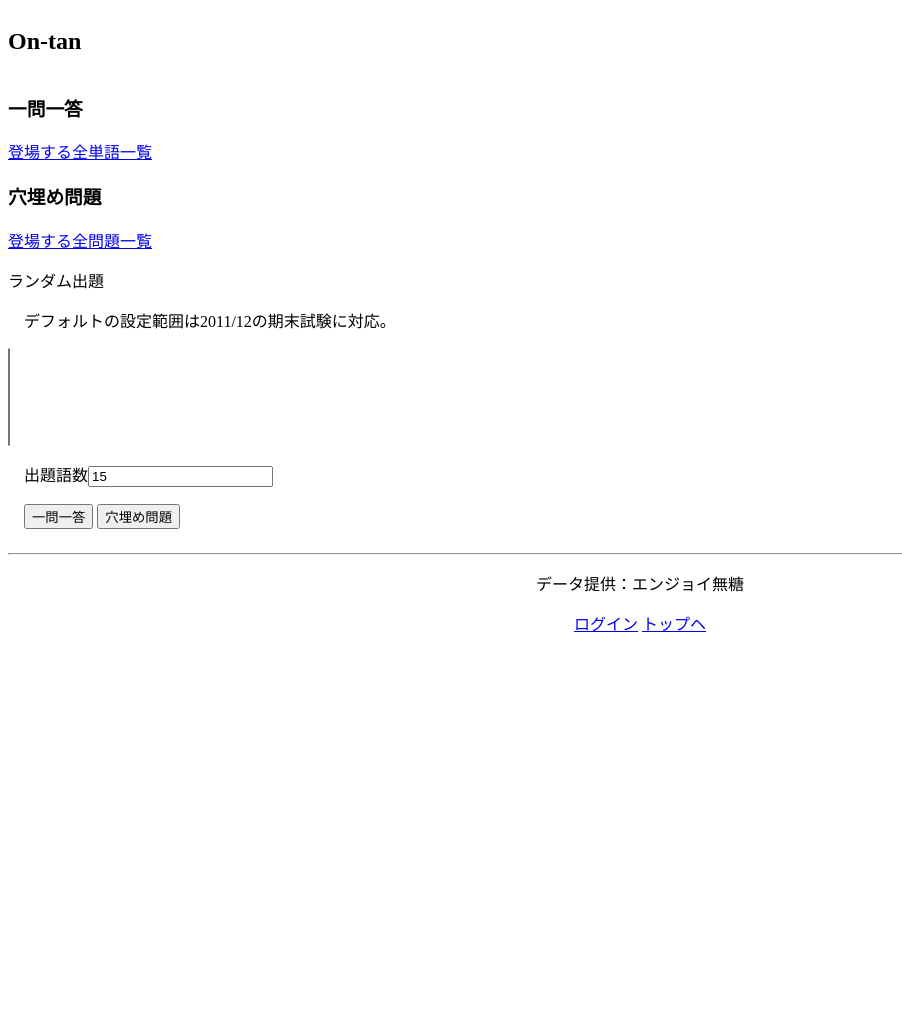
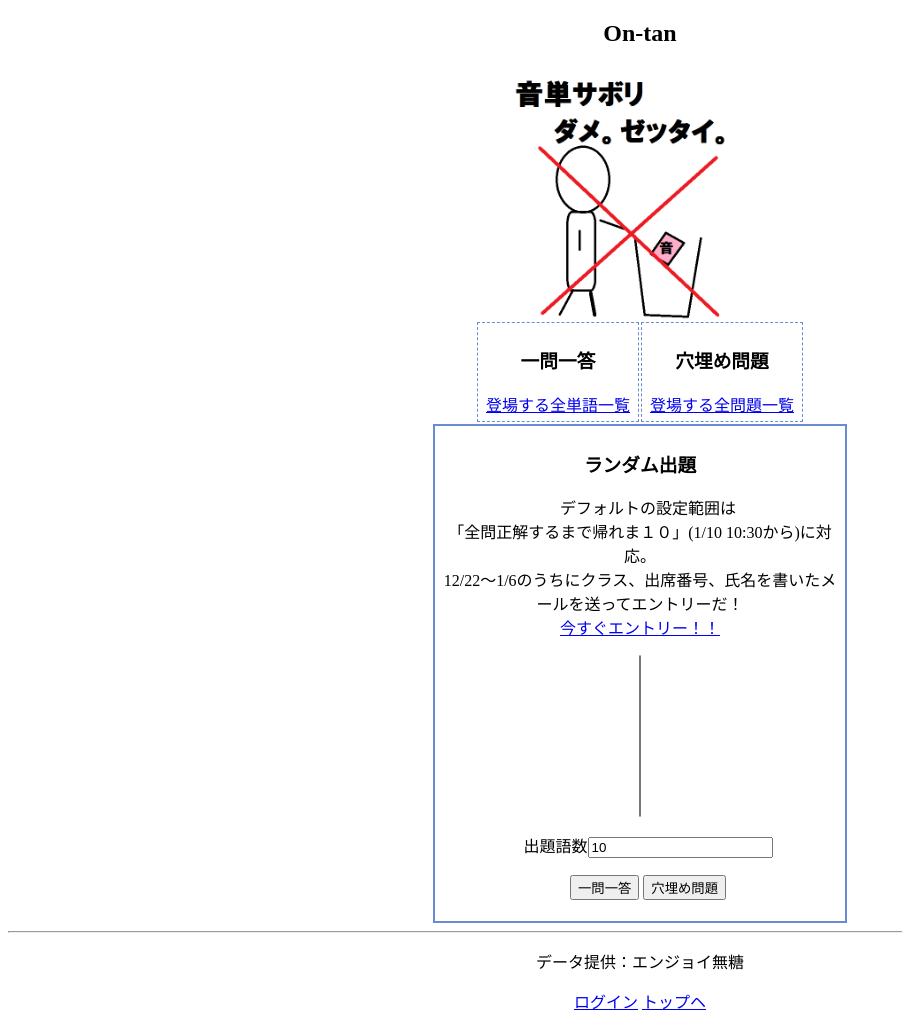
Before and after one commit to pheehs/django-footprints, a Python web app: template templates/ontan/index.html in a window 1280 px wide. Shown: the whole page, without its empty margins (0-902 px from the left). Before the commit the page ends 632 px from the top, so only its background shows below. Run offline with Jinja, Linux system fonts and the light colour scheme; the template is opened without the code that fills it, so the values that code supplies are empty.

Commit message:
Add top image and improve interface.

```diff
--- a/media/ontan.css
+++ b/media/ontan.css
@@ -1,13 +1,14 @@
-body {  }
+body {
+   text-align: center;
+}
 
 #wrap {
     margin: 0 auto;
 }
 
 #title {
-    float: left;
+
 }
-
 #footer {
     margin: 0 auto;
     text-align: center;
@@ -15,3 +16,21 @@ body {  }
 
 .clear { clear:both; }
 .clear hr { display:none; }
+
+
+.qtable {
+   margin: 0 auto;
+}
+.qblock{
+   border: 1px dashed #6A8AD3;
+   padding: 5px 5px 5px 5px;
+   background: #ffffff;
+   width: 150px;
+}
+.rand_block{
+   margin: 0 auto;
+   border: 2px double #6A8AD3;
+   padding: 5px 5px 5px 5px;
+   background: #ffffff;
+   width: 400px;
+}
--- a/media/questions.js
+++ b/media/questions.js
@@ -20,18 +20,34 @@ function link_to_fill(qnum) {
     window.location="/ontan/fillquestions/" + (parseInt((qnum-1) / 100) + 1) + "/#question" + qnum;
 }
 
-function change_mode(){
+function change_lang(){
     var all_tr = document.getElementsByTagName("tr");
 
     for (var i = 1;i < all_tr.length;i++){
 	show_word(all_tr[i].childNodes[0].innerHTML, true);
     }
-    hide_mode = ["en","ja"][document.getElementById("hide_select").selectedIndex];
+    hide_mode = ["en","ja"][document.getElementById("lang_select").selectedIndex];
     for (var i = 1;i < all_tr.length;i++){
 	hide_word(all_tr[i].childNodes[0].innerHTML);
     }
+}
 
+function change_mode() {
+    var all_tr = document.getElementsByTagName("tr");
+
+    switch (document.getElementById("mode_select").selectedIndex) {
+    case 0:
+	console.log("mouseover_mode")
+	for (var i = 1; i < all_tr.length; i++) {
+	    all_tr[i].childNodes
+	}
+	break
+    case 1:
+        console.log("input_mode")
+	break
+    }
 }
+
 function show_word(qnum, in_change){
     var question_tr = document.getElementById("question"+qnum);
     var childs = question_tr.childNodes;
--- a/ontan/views.py
+++ b/ontan/views.py
@@ -12,7 +12,7 @@ import random
 
 def index_view(request):
     # Later changeable
-    selected_tests = [12, 13, 14, 15, 16]
+    selected_tests = [9, 10, 11, 12, 13, 14, 15, 16]
     # data for template
     tests_data = []
     for i in xrange(1, WordQuestion.objects.count() / 50 + 1):
--- a/templates/ontan/exam_fillquestions.html
+++ b/templates/ontan/exam_fillquestions.html
@@ -6,7 +6,7 @@
 <h2 id="title">ランダム出題of穴埋め問題</h2>
 <div class="clear"><hr /></div>
 
-<table border="1">
+<table class="qtable" border="1">
   <tr><td>問題番号</td><td>問題文</td><td>和訳</td></tr>
   {% for fq, html_list in questions %}
   <tr id="question{{ fq.number }}">
--- a/templates/ontan/fillquestions.html
+++ b/templates/ontan/fillquestions.html
@@ -21,7 +21,7 @@
   <a href="{{ next_page }}">次へ</a>
   {% endifnotequal %}
 </p>
-<table border="1">
+<table class="qtable" border="1">
   <tr><td>問題番号</td><td>問題文</td><td>和訳</td></tr>
   {% for fq, html_list in questions %}
   <tr id="question{{ fq.number }}">
--- a/templates/ontan/index.html
+++ b/templates/ontan/index.html
@@ -5,25 +5,37 @@
 {% block body %}
 <h2 id="title">On-tan</h2>
 <div class="clear"><hr /></div>
+<img src="/media/dame.png" alt="音単サボリ　ダメ。ゼッタイ。" width="20%">
+<div>
+  <table class="qtable">
+    <tr>
+      <td class="qblock">
+	<h3>一問一答</h3>
+	<div><a href="/ontan/wordquestions/1/">登場する全単語一覧</a></div>
+      </td>
+      <td class="qblock">
+	<h3>穴埋め問題</h3>
+	<div><a href="/ontan/fillquestions/1/">登場する全問題一覧</a></div>
+      </td>
+    </tr>
+  </table>
 
-<div>
-  <h3>一問一答</h3>
-  <div><a href="/ontan/wordquestions/1/">登場する全単語一覧</a></div>
-  <h3>穴埋め問題</h3>
-  <div><a href="/ontan/fillquestions/1/">登場する全問題一覧</a></div>
-
-  <div>
-    <p>ランダム出題</p>
-    <p>　デフォルトの設定範囲は2011/12の期末試験に対応。</p>
+  <div class="rand_block">
+    <h3>ランダム出題</h3>
+    <p>
+      　デフォルトの設定範囲は<br />「全問正解するまで帰れま１０」(1/10 10:30から)に対応。<br />
+      12/22〜1/6のうちにクラス、出席番号、氏名を書いたメールを送ってエントリーだ！ <br />
+      <a href="mailto:uchida@kaijo.ed.jp?subject=音単エントリー">今すぐエントリー！！</a>
+    </p>
     <form method="GET" name="exam">
-      <select name="range" size="6" multiple="multiple">
+      <select name="range" size="10" multiple="multiple">
 	{% for start_sect,end_sect,selected in tests %}
 	<option value="{{ forloop.counter }}" {% if selected %}selected="selected"{% endif %}>
 	   第{{ forloop.counter }}回小テスト(Section{{ start_sect }}-{{ end_sect }})
 	</option>
 	{% endfor %}
       </select>
-      <p>　出題語数<input name="show" value="15" /></p>
+      <p>　出題語数<input name="show" value="10" /></p>
       <p>　<input type="button" value="一問一答" onclick="onclick_start('/ontan/wordquestions/exam/');" /> <input type="button" value="穴埋め問題" onclick="onclick_start('/ontan/fillquestions/exam/');" /></p>
     </form>
   </div>
```
Also changed, not shown: templates/ontan/exam_wordquestions.html (+6 -2 lines), templates/ontan/wordquestions.html (+6 -2 lines), media/dame.png (added).
